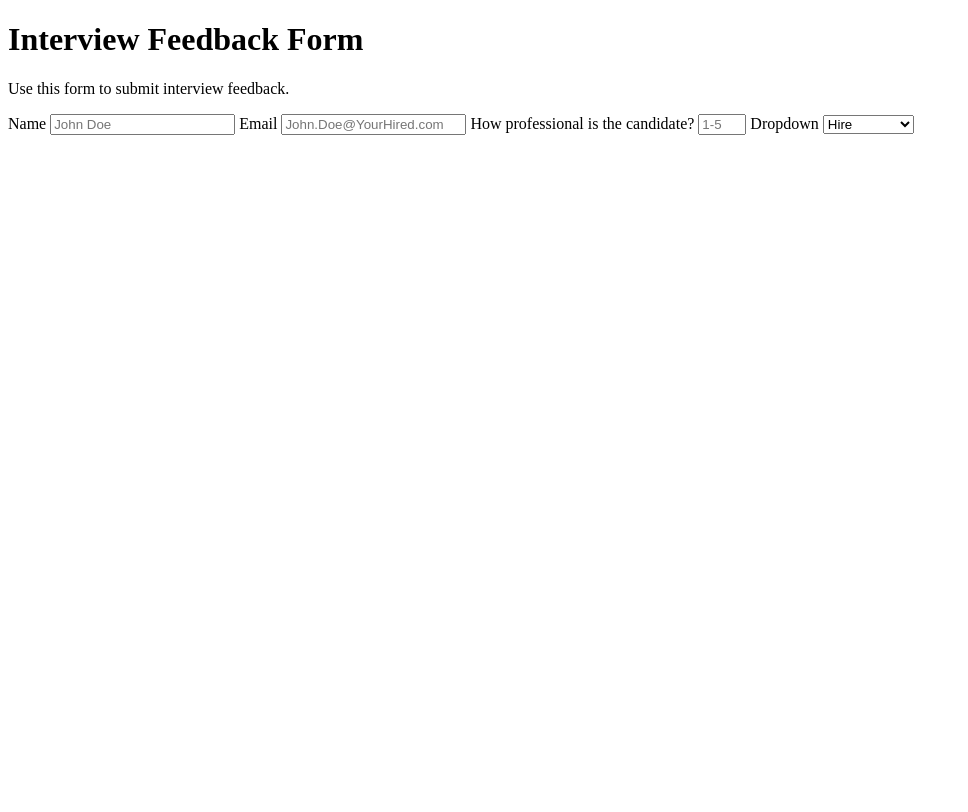
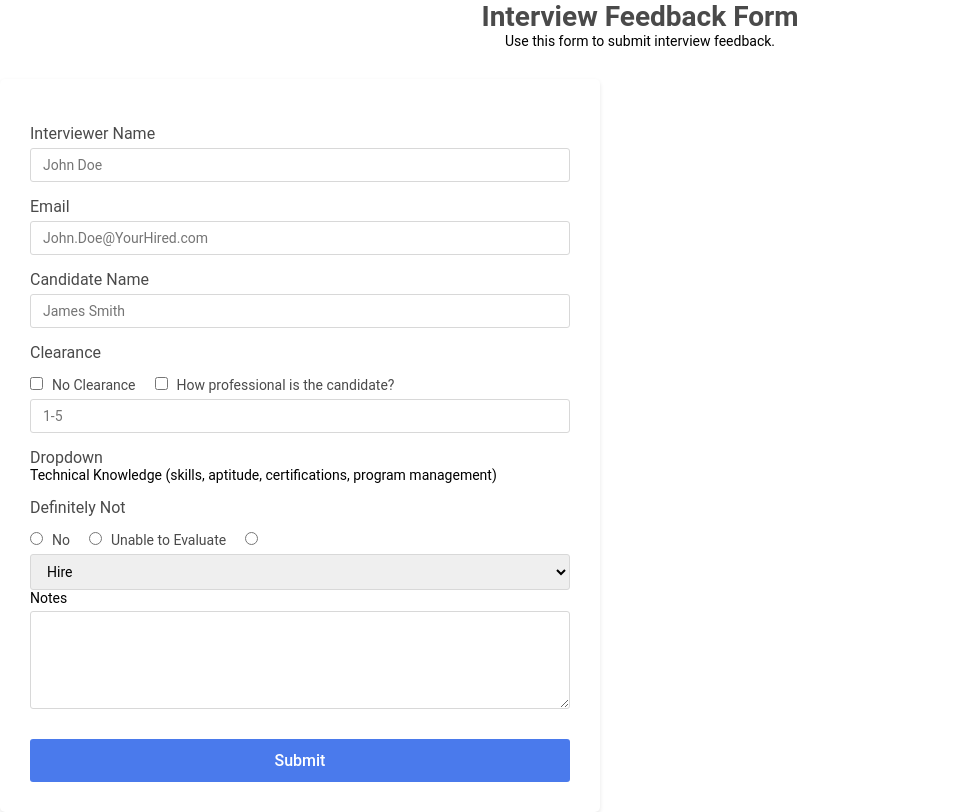
Before and after one commit to MitchellHayes/freeCodeCampSurveyForm, a plain HTML site: page index.html in a window 1280 px wide. Shown: the whole page, without its empty margins (0-968 px from the left). Drawn offline with Linux system fonts and the light colour scheme.

Commit message:
working on style and form

```diff
--- a/index.html
+++ b/index.html
@@ -10,18 +10,35 @@
         <p id="description">Use this form to submit interview feedback.</p>
     </header>
     <form id="survey-form">
-        <label id="name label" for="name">Name</label>
-        <input type="text" id="name" placeholder="John Doe">
-        <label id="email label" for="email">Email</label>
-        <input type="email" id="email" placeholder="John.Doe@YourHired.com">
-        <label id="Rating label" for="rating">How professional is the candidate?</label>
+        <label id="interviewer name label" for="interviewername">Interviewer Name</label>
+        <input type="text" id="interviewername" placeholder="John Doe" required>
+        <label id="email-label" for="email">Email</label>
+        <input type="email" id="email" placeholder="John.Doe@YourHired.com" required>
+        <label id="name-label" for="name">Candidate Name</label>
+        <input type="text" id="name" placeholder="James Smith" required>
+        <label id="cleared" for="cleared">Clearance</label>
+        <input type="checkbox" name="cleared" id="cleared" value="cleared">
+        <label id="cleared" for="notcleared">No Clearance</label>
+        <input type="checkbox" name="cleared" id="notcleared" value="notcleared">
+        <label id="number-label" for="number">How professional is the candidate?</label>
         <input type="number" id="number" min="1" max="5" placeholder="1-5">
         <label id="dropdown label" for="dropdown">Dropdown</label>
+        <p>Technical Knowledge (skills, aptitude, certifications, program management)</p>
+        <label id="technical knowledge" for="technicalNot">Definitely Not</label>
+        <input type="radio" name="technicalknowledge" id="technicalNot" value="Definitely Not">
+        <label id="technical knowledge" for="technicalNo">No</label>
+        <input type="radio" name="technicalknowledge" id="technicalNo" value="No">
+        <label id="technical knowledge" for="technicalUtE">Unable to Evaluate</label>
+        <input type="radio" name="technicalknowledge" id="technicalUtE" value="Unable to Evaluate">
         <select id="dropdown">
             <option value="Hire">Hire</option>
             <option value="Maybe Hire">Maybe Hire</option>
             <option value="Don't Hire">Don't Hire</option>
         </select>
-
+        <p>Notes</p>
+        <textarea name="notes" id="notes" cols="30" rows="5"></textarea>
+        <button id="submit" type="submit">
+            Submit
+        </button>
     </form>
 </html>
--- a/styles.css
+++ b/styles.css
@@ -0,0 +1,87 @@
+/* Reset styles */
+* {
+    margin: 0;
+    padding: 0;
+    box-sizing: border-box;
+    font-family: 'Roboto', sans-serif;
+  }
+
+  form {
+    background-color: #ffffff;
+    max-width: 600px;
+    width: 100%;
+    padding: 30px;
+    border-radius: 5px;
+    box-shadow: 0 2px 4px rgba(0, 0, 0, 0.1);
+  }
+
+  header {
+    text-align: center;
+    margin-bottom: 30px;
+  }
+
+  h1 {
+    font-size: 28px;
+    color: #4a4a4a;
+  }
+
+  p, label {
+    font-size: 14px;
+  }
+
+  label {
+    display: block;
+    font-size: 16px;
+    color: #4a4a4a;
+    margin-top: 15px;
+  }
+
+  input[type="text"],
+  input[type="email"],
+  input[type="number"],
+  select,
+  textarea {
+    display: block;
+    width: 100%;
+    padding: 8px 12px;
+    font-size: 14px;
+    border: 1px solid #d8d8d8;
+    border-radius: 3px;
+    margin-top: 5px;
+  }
+
+  input[type="checkbox"],
+  input[type="radio"] {
+    display: inline-block;
+    margin-right: 5px;
+  }
+
+  input[type="checkbox"] + label,
+  input[type="radio"] + label {
+    display: inline-block;
+    font-size: 14px;
+    color: #4a4a4a;
+    margin-right: 15px;
+  }
+
+  button {
+    display: block;
+    width: 100%;
+    padding: 12px;
+    font-size: 16px;
+    font-weight: 500;
+    color: #ffffff;
+    background-color: #4a7aec;
+    border: none;
+    border-radius: 3px;
+    cursor: pointer;
+    margin-top: 30px;
+  }
+
+  button:hover {
+    background-color: #3868d8;
+  }
+
+  textarea {
+    resize: vertical;
+  }
```
